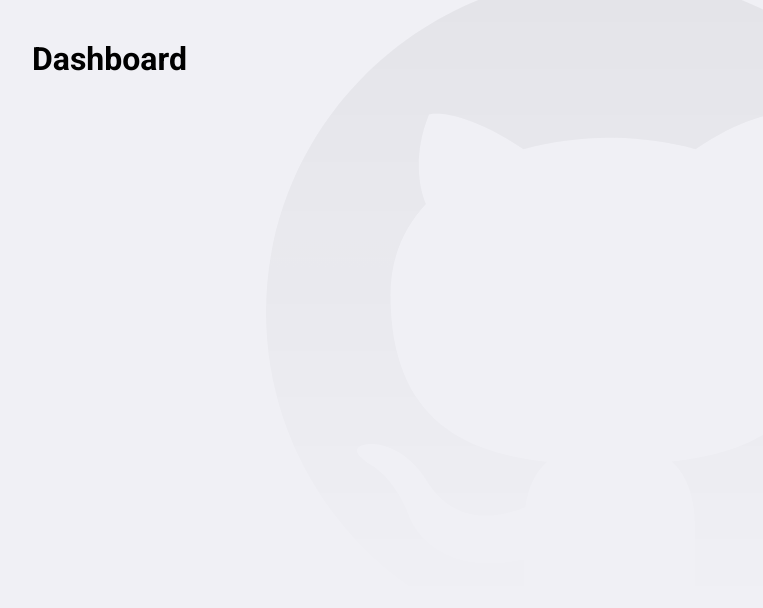
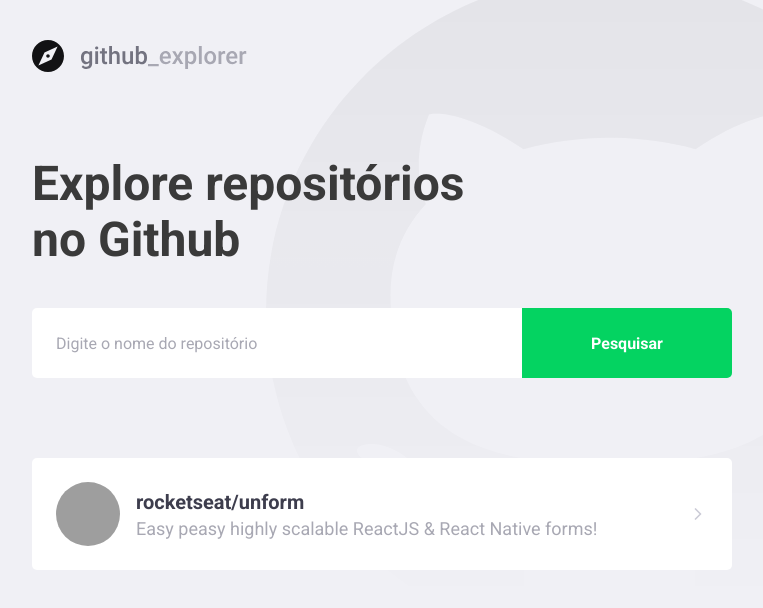
Before and after one commit to ElladanTasartir/github-explorer, a React (Create React App) app: page / in a window 1280 px wide. Shown: the top 608 px of the page, without its empty margins (148-911 px from the left). Built offline with nearby package versions, Linux system fonts and the light colour scheme; grey boxes are pictures that could not be loaded.

Commit message:
feat: :ok_hand: add Repository styling and static page

```diff
--- a/src/pages/Dashboard/index.tsx
+++ b/src/pages/Dashboard/index.tsx
@@ -1,5 +1,33 @@
 import React from 'react';
+import { FiChevronRight } from 'react-icons/fi';
 
-const Dashboard: React.FC = () => <h1>Dashboard</h1>;
+import logoImg from '../../assets/logo.svg';
+
+import { Title, Form, Repositories } from './styles';
+
+const Dashboard: React.FC = () => (
+  <>
+    <img src={logoImg} alt="Github Explorer" />
+    <Title>Explore repositórios no Github</Title>
+
+    <Form>
+      <input placeholder="Digite o nome do repositório" />
+      <button type="submit">Pesquisar</button>
+    </Form>
+    <Repositories>
+      <a href="teste">
+        <img src="https://github.com/ElladanTasartir.png" alt="Erick Malta" />
+        <div>
+          <strong>
+            rocketseat/unform
+          </strong>
+          <p>Easy peasy highly scalable ReactJS & React Native forms!</p>
+        </div>
+
+        <FiChevronRight size={20} />
+      </a>
+    </Repositories>
+  </>
+);
 
 export default Dashboard;
--- /dev/null
+++ b/src/pages/Dashboard/styles.ts
@@ -0,0 +1,86 @@
+import styled from 'styled-components';
+import { shade } from 'polished';
+
+export const Title = styled.h1`
+  font-size: 48px;
+  color: #3a3a3a;
+  max-width: 450px;
+  line-height: 56px;
+  margin-top: 80px;
+`;
+
+export const Form = styled.form`
+  margin-top: 40px;
+  max-width: 700px;
+  display: flex;
+
+  input {
+    flex: 1;
+    height: 70px;
+    padding: 0 24px;
+    border: 0;
+    border-radius: 5px 0 0 5px;
+    color: #3a3a3a;
+
+    &::placeholder {
+      color: #a8a8b3;
+    }
+  }
+
+  button {
+    width: 210px;
+    height: 70px;
+    background: #04d361;
+    border-radius: 0 5px 5px 0;
+    border: 0;
+    color: #fff;
+    font-weight: bold;
+    transition: background-color 0.2s;
+
+    &:hover {
+      background: ${shade(0.2, '#04d361')}
+    }
+  }
+`;
+
+export const Repositories = styled.div`
+  margin-top: 80px;
+  max-width: 700px;
+
+  a {
+    background: #fff;
+    border-radius: 5px;
+    width: 100%;
+    padding: 24px;
+    text-decoration: none;
+
+    display: flex;
+    align-items: center;
+
+    img {
+      width: 64px;
+      height: 64px;
+      border-radius: 50%;
+    }
+
+    div {
+      margin-left: 16px;
+
+      strong {
+        font-size: 20px;
+        color: #3d3d4d;
+      }
+
+      p {
+        font-size: 18px;
+        color: #a8a8b3;
+        margin-top: 4px;
+      }
+    }
+
+    svg {
+      margin-left: auto;
+      color: #cbcbd6;
+    }
+  }
+`;
```
